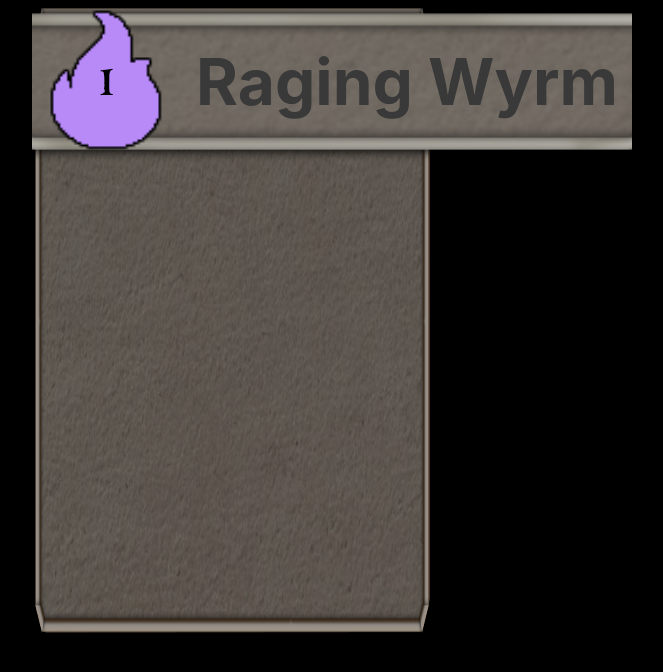
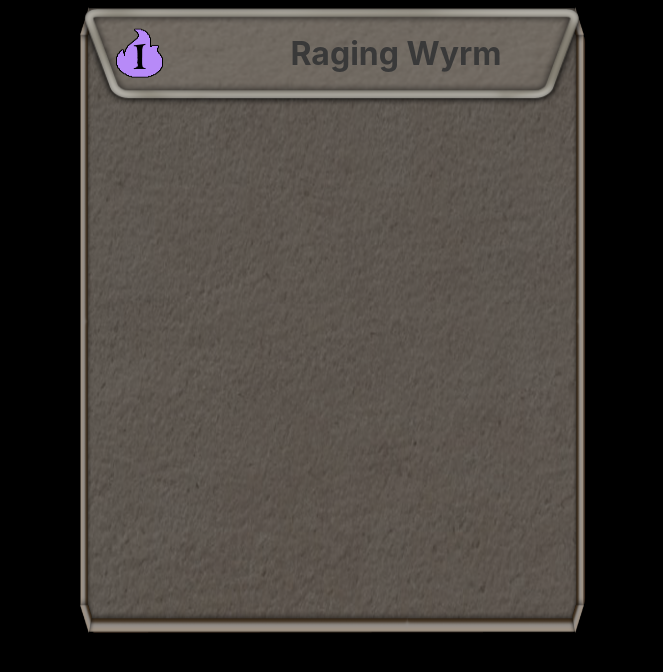
Before and after one commit to senpai-academy/deckbuilder-kata, a React (Create React App) app: page / in a window 1280 px wide. Shown: the top 672 px of the page, without its empty margins (308-971 px from the left). Built offline with nearby package versions, Linux system fonts and the light colour scheme.

Commit message:
grid del popup acomodado

```diff
--- a/src/App.css
+++ b/src/App.css
@@ -25,10 +25,9 @@ html{
 .cardBankCost{
   display: grid;
   background-image: url("../public/Sprites/Icons/Mana.png");
-  background-size: cover;
-  height: 150px;
-  width: 150px;
-  background-size: cover;
+  height: 50%;
+  width: 50%;
+  background-size: 100% 100%;
   background-repeat: no-repeat;
   font-family: 'RINGM';
   grid-template-columns: 1fr;
@@ -36,15 +35,8 @@ html{
   justify-content: center;
   align-items: center;
   color: black;
-}
-
-.cardBankCost > span {
-  font-size: 50px;
-  color: black;
-  position: relative;
-  display: grid;
-  justify-content: center;
-  align-items: center;
+  text-align: center;
+  font-size: 3em;
 }
 
 .CBcostValue{
@@ -58,12 +50,14 @@ font-size: xx-large;
   color: #393939;
   grid-column: 2/3;
   font-size: xx-large;
+  font-weight: bold;
 }
 
 .CardCost{
   text-align: center;
   color: #393939;
   font-size: xx-large;
+
 
 }
 
@@ -81,15 +75,17 @@ font-size: xx-large;
   "cartas info";
   align-items: center;
   justify-content: center;
+
 }
 
 #PopUpContainer{
   background-image: url("../public/Sprites/Panels/BackgroundLarge.png");
-  background-repeat: no-repeat;
-  background-size: 50vh 80vh;
+  background-size:  100% 100%;
   display: grid;
   grid-template-columns: 1fr;
   grid-template-rows: 1fr 2fr 2fr 1fr;
+  width: 40vw;
+  height: 80vh;
 
 }
 
@@ -98,8 +94,8 @@ font-size: xx-large;
   display: flex;
   justify-content: center;
   flex-direction: column;
-  width: 100%;
-  height: 100%;
+  width: 100vw;
+  height: 100vh;
 }
 
 .namecost{
@@ -111,5 +107,10 @@ font-size: xx-large;
   background-image: url("../public/Sprites/Panels/Title.png");
   background-repeat:no-repeat ;
   background-position:center ;
-  background-size: cover;
+  background-size: 100% 100%;
+
 }
+
+.namecost > p {
+ max-height: 10px;
+}
--- a/src/components/PopUp/PopUp.jsx
+++ b/src/components/PopUp/PopUp.jsx
@@ -5,16 +5,11 @@ import CardName from "../cardBank/name/CardName";
 
 const PopUp=(props)=>{
     return(
-        <div id="modal">
             <div id="PopUpContainer">
                 <div className="namecost">
-                    <div>
                         <CardCost cost={props.card.cost} />
-                    </div>
 
-                    <div >
                         <CardName name={props.card.name} />
-                    </div>
                 </div>
 
                 <div>
@@ -32,7 +27,6 @@ const PopUp=(props)=>{
                 </div>
 
             </div>
-        </div>
 
     )
 }
--- a/src/components/cardBank/cost/CardCost.jsx
+++ b/src/components/cardBank/cost/CardCost.jsx
@@ -2,11 +2,9 @@ import React from "react";
 
 const CardCost = (props) => {
     return(
-        <>
             <div className="cardBankCost">
-                <span>{props.cost}</span>
+                {props.cost}
             </div>
-        </>
     )
 }
 
--- a/src/components/cardBank/name/CardName.jsx
+++ b/src/components/cardBank/name/CardName.jsx
@@ -3,7 +3,7 @@ import React from "react";
 const CardName = (props) =>{
     return(
         <div className="CardName">
-            <h1>{props.name}</h1>
+            <p>{props.name}</p>
         </div>
     )
 }
```
